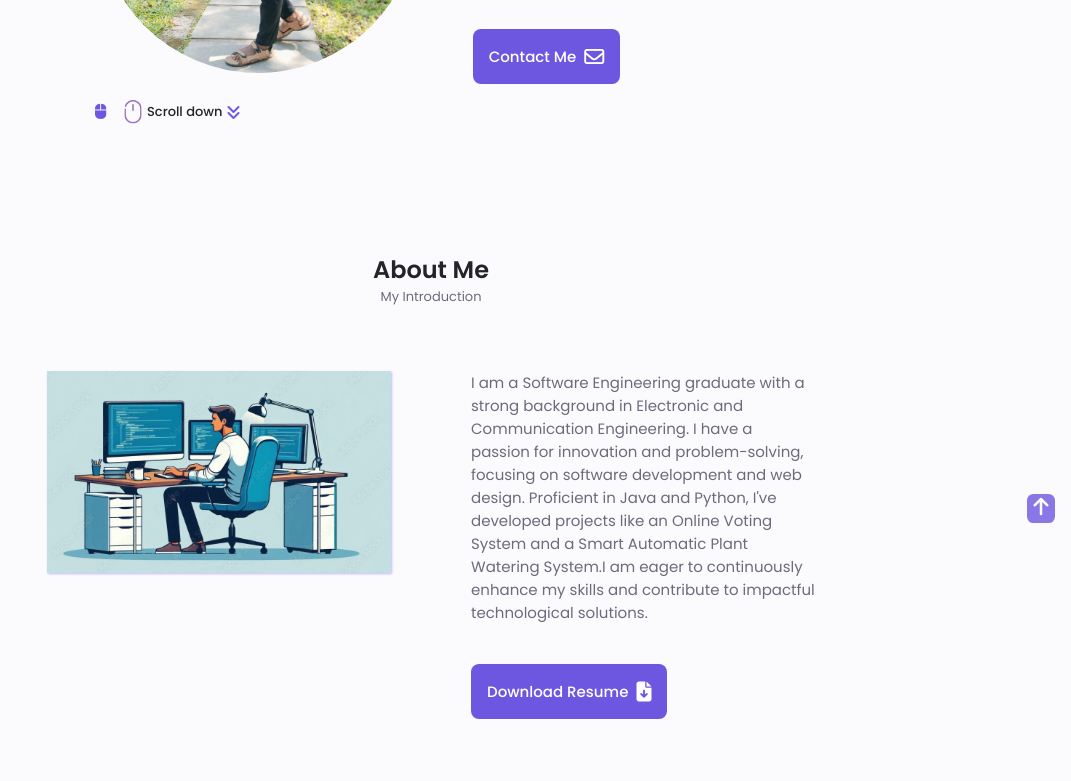
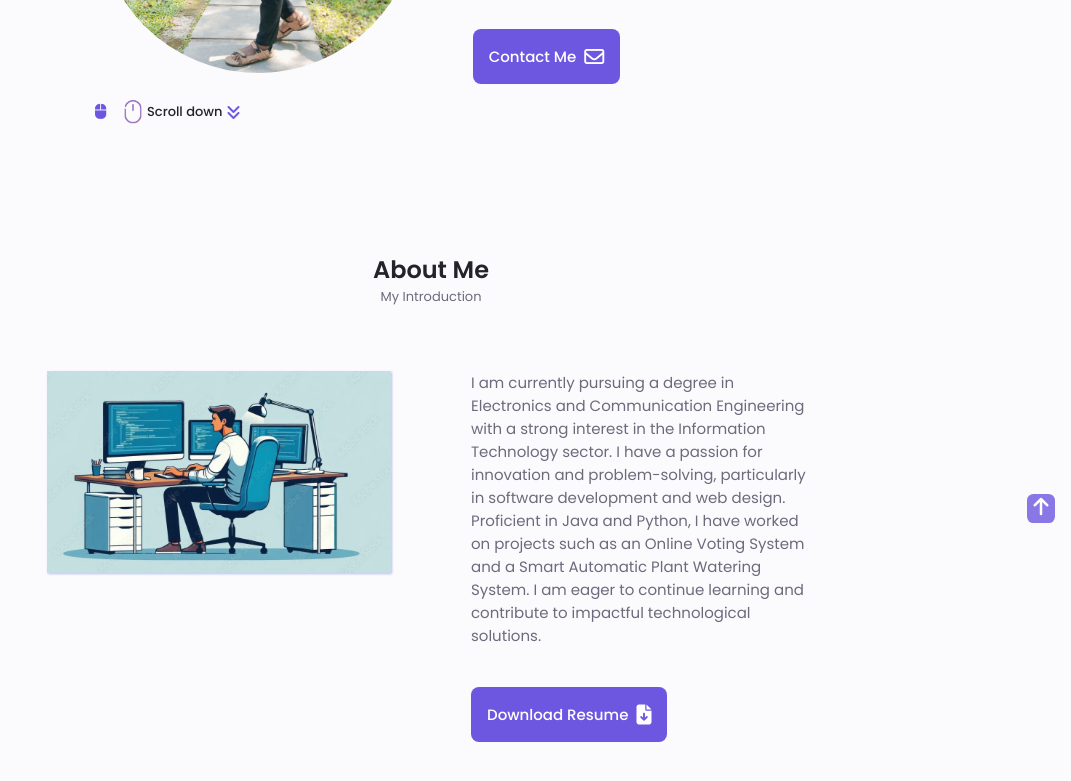
Before and after one commit to agneesmurali/Portfolio, a plain HTML site: page index.html in a window 1280 px wide. Shown: the part 437-1218 px from the top of the page, without its empty margins (209-1280 px from the left). Drawn offline with Linux system fonts and the light colour scheme.

Commit message:
Fixed Index HTML

```diff
--- a/index.html
+++ b/index.html
@@ -143,11 +143,7 @@
 
           <div class="about-data">
             <p class="about-description">
-             I am a Software Engineering graduate with a strong background in Electronic and Communication
-Engineering. I have a passion for innovation and problem-solving, focusing on software development and web
-design. Proficient in Java and Python, I've developed projects like an Online Voting System and a Smart
-Automatic Plant Watering System.I am eager to continuously enhance my skills and contribute to impactful
-technological solutions.
+            I am currently pursuing a degree in Electronics and Communication Engineering with a strong interest in the Information Technology sector. I have a passion for innovation and problem-solving, particularly in software development and web design. Proficient in Java and Python, I have worked on projects such as an Online Voting System and a Smart Automatic Plant Watering System. I am eager to continue learning and contribute to impactful technological solutions.
 
             </p>
 
```
